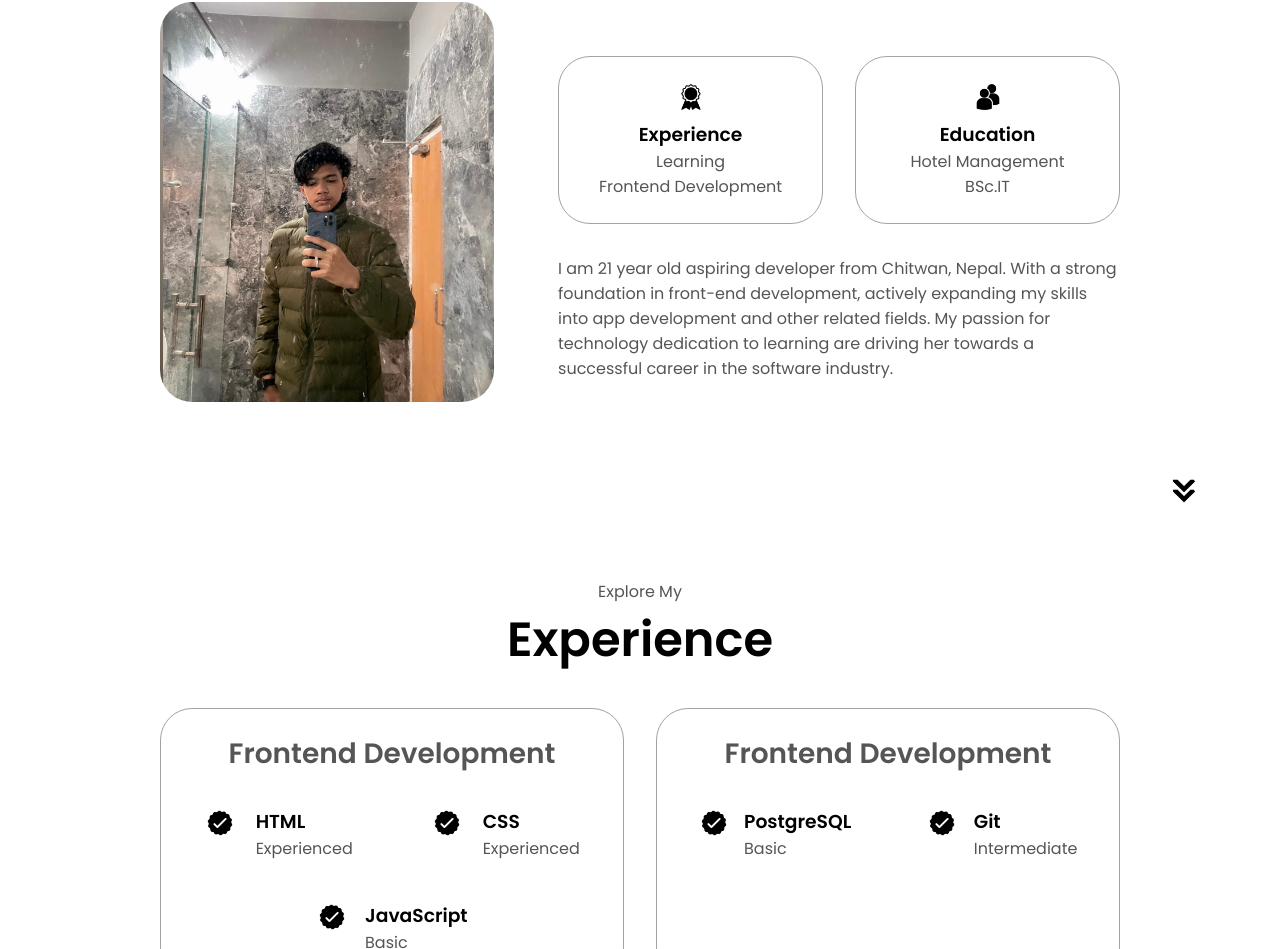
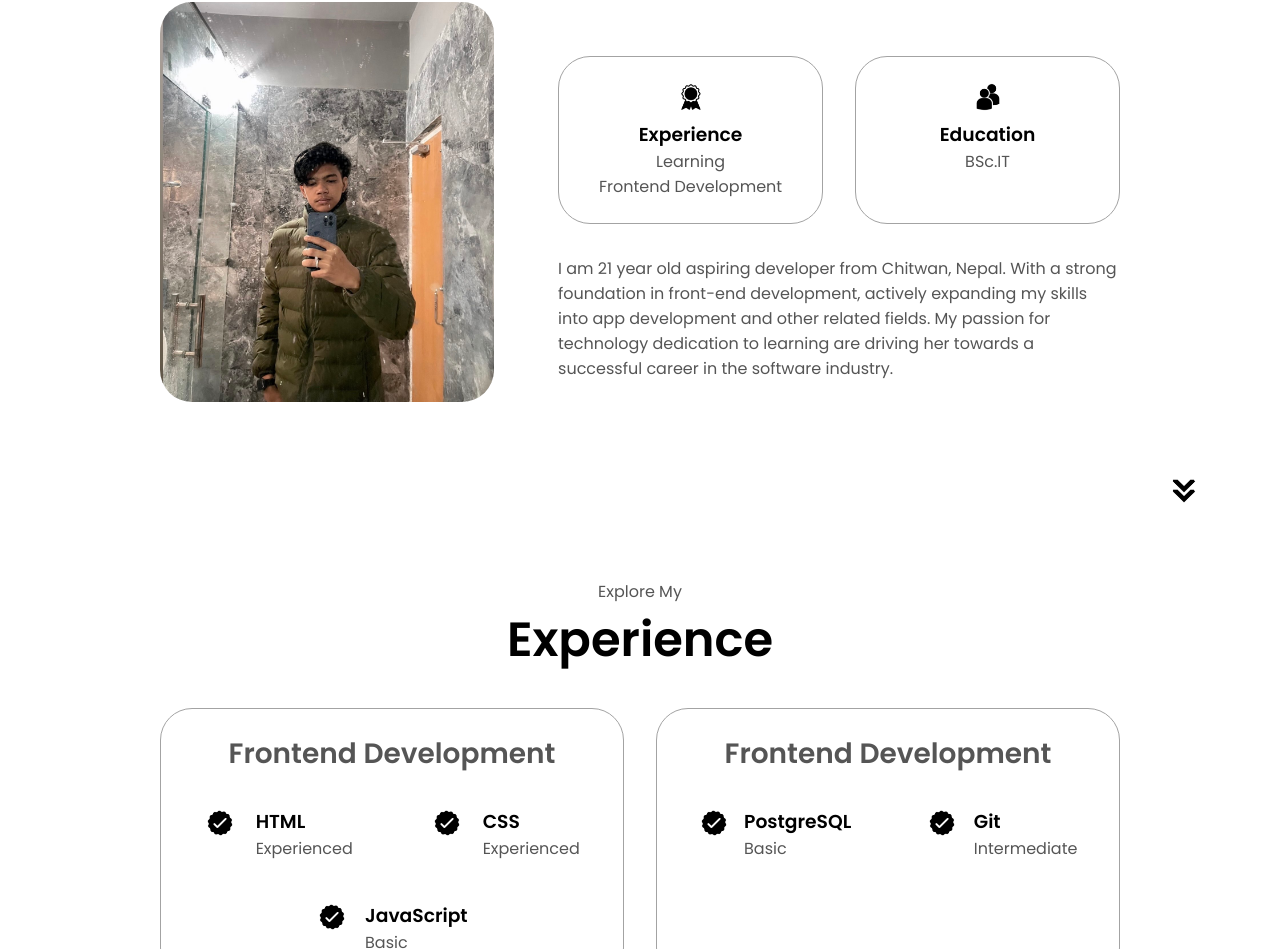
Before and after one commit to Susankandel/susan-website, a plain HTML site: page index.html in a window 1280 px wide. Shown: the part 1117-2066 px from the top of the page. Drawn offline with Linux system fonts and the light colour scheme.

Commit message:
Update index.html
education

```diff
--- a/index.html
+++ b/index.html
@@ -100,7 +100,8 @@
                 class="icon"
               />
               <h3>Education</h3>
-              <p>Hotel Management<br />BSc.IT</p>
+<!--               <p>Hotel Management<br />BSc.IT</p> -->
+               <p>BSc.IT</p>
             </div>
           </div>
           <div class="text-container">
```
